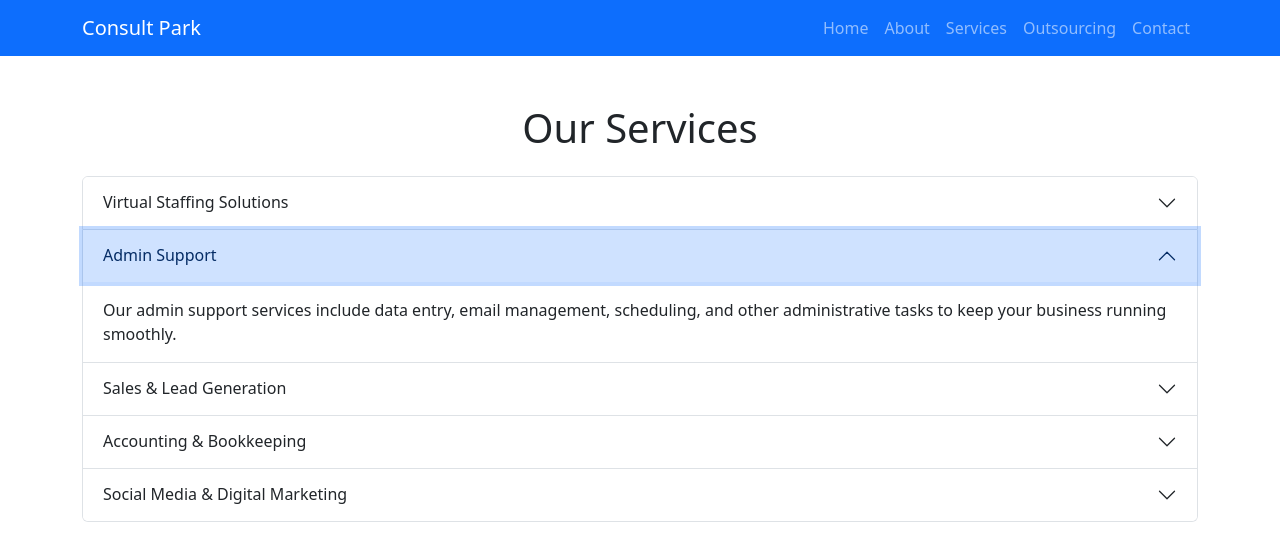
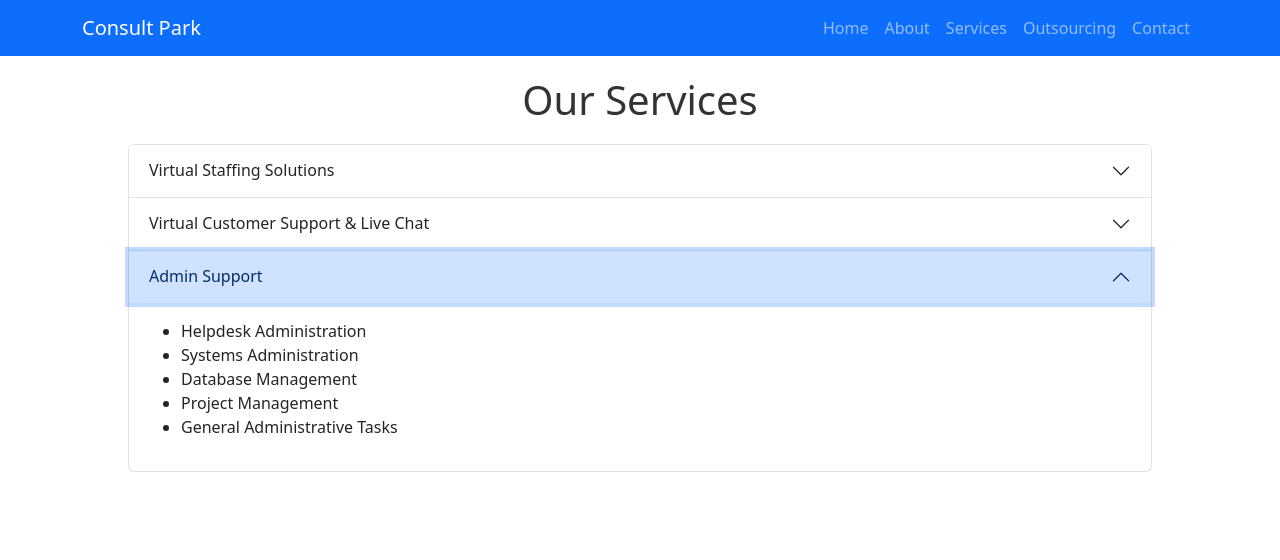
Before and after one commit to wrapperik/react-recap-code-blooded, a React (Create React App) app: page /services in a window 1280 px wide. Both pictures are taken after a click on the button "Admin Support". Shown: the top 560 px of the page. Built offline with nearby package versions, Linux system fonts and the light colour scheme.

Commit message:
Services

```diff
--- a/package.json
+++ b/package.json
@@ -9,7 +9,9 @@
     "@testing-library/user-event": "^13.5.0",
     "ajv": "^8.17.1",
     "bootstrap": "^5.3.6",
+    "bootstrap-icons": "^1.12.1",
     "react": "^19.1.0",
+    "react-bootstrap": "^2.10.9",
     "react-dom": "^19.1.0",
     "react-router-dom": "^7.5.3",
     "react-scripts": "5.0.1",
--- a/src/components/navbar.js
+++ b/src/components/navbar.js
@@ -1,5 +1,6 @@
 import React from 'react';
 import { Link } from 'react-router-dom';
+
 
 function Navbar() {
   return (
--- a/src/components/services.js
+++ b/src/components/services.js
@@ -1,133 +1,194 @@
 import React from 'react';
 import Navbar from './navbar';
+import Accordion from 'react-bootstrap/Accordion';
+import Modal from 'react-bootstrap/Modal';
+import './styles/services.css';
 
 function Services() {
+  const [showModal, setShowModal] = React.useState(false);
+  const [modalContent, setModalContent] = React.useState('');
+
+  const handleShowModal = (content) => {
+    setModalContent(content);
+    setShowModal(true);
+  };
+
+  const handleCloseModal = () => setShowModal(false);
+
   return (
     <>
-      <div className="container mt-5">
-        <h1 className="text-center mb-4">Our Services</h1>
-        <div className="accordion" id="servicesAccordion">
-          <div className="accordion-item">
-            <h2 className="accordion-header" id="headingOne">
-              <button
-                className="accordion-button"
-                type="button"
-                data-bs-toggle="collapse"
-                data-bs-target="#collapseOne"
-                aria-expanded="true"
-                aria-controls="collapseOne"
+
+      <div className="services-container">
+        <h1>Our Services</h1>
+        <Accordion defaultActiveKey="0" style={{ width: '80%', margin: '0 auto' }}>
+          <Accordion.Item eventKey="0">
+            <Accordion.Header>Virtual Staffing Solutions</Accordion.Header>
+            <Accordion.Body>
+              <p
+                onClick={() =>
+                  handleShowModal(
+                    'We provide skilled remote professionals who seamlessly integrate into your business operations.'
+                  )
+                }
               >
-                Virtual Staffing Solutions
-              </button>
-            </h2>
-            <div
-              id="collapseOne"
-              className="accordion-collapse collapse show"
-              aria-labelledby="headingOne"
-              data-bs-parent="#servicesAccordion"
-            >
-              <div className="accordion-body">
-                We provide highly skilled virtual staff to help you manage your business operations efficiently, saving you time and resources.
-              </div>
-            </div>
-          </div>
-          <div className="accordion-item">
-            <h2 className="accordion-header" id="headingTwo">
-              <button
-                className="accordion-button collapsed"
-                type="button"
-                data-bs-toggle="collapse"
-                data-bs-target="#collapseTwo"
-                aria-expanded="false"
-                aria-controls="collapseTwo"
-              >
-                Admin Support
-              </button>
-            </h2>
-            <div
-              id="collapseTwo"
-              className="accordion-collapse collapse"
-              aria-labelledby="headingTwo"
-              data-bs-parent="#servicesAccordion"
-            >
-              <div className="accordion-body">
-                Our admin support services include data entry, email management, scheduling, and other administrative tasks to keep your business running smoothly.
-              </div>
-            </div>
-          </div>
-          <div className="accordion-item">
-            <h2 className="accordion-header" id="headingThree">
-              <button
-                className="accordion-button collapsed"
-                type="button"
-                data-bs-toggle="collapse"
-                data-bs-target="#collapseThree"
-                aria-expanded="false"
-                aria-controls="collapseThree"
-              >
-                Sales & Lead Generation
-              </button>
-            </h2>
-            <div
-              id="collapseThree"
-              className="accordion-collapse collapse"
-              aria-labelledby="headingThree"
-              data-bs-parent="#servicesAccordion"
-            >
-              <div className="accordion-body">
-                Boost your sales with our expert lead generation and sales support services, tailored to help you grow your customer base.
-              </div>
-            </div>
-          </div>
-          <div className="accordion-item">
-            <h2 className="accordion-header" id="headingFour">
-              <button
-                className="accordion-button collapsed"
-                type="button"
-                data-bs-toggle="collapse"
-                data-bs-target="#collapseFour"
-                aria-expanded="false"
-                aria-controls="collapseFour"
-              >
-                Accounting & Bookkeeping
-              </button>
-            </h2>
-            <div
-              id="collapseFour"
-              className="accordion-collapse collapse"
-              aria-labelledby="headingFour"
-              data-bs-parent="#servicesAccordion"
-            >
-              <div className="accordion-body">
-                Our accounting and bookkeeping services ensure your financial records are accurate and up-to-date, helping you make informed decisions.
-              </div>
-            </div>
-          </div>
-          <div className="accordion-item">
-            <h2 className="accordion-header" id="headingFive">
-              <button
-                className="accordion-button collapsed"
-                type="button"
-                data-bs-toggle="collapse"
-                data-bs-target="#collapseFive"
-                aria-expanded="false"
-                aria-controls="collapseFive"
-              >
-                Social Media & Digital Marketing
-              </button>
-            </h2>
-            <div
-              id="collapseFive"
-              className="accordion-collapse collapse"
-              aria-labelledby="headingFive"
-              data-bs-parent="#servicesAccordion"
-            >
-              <div className="accordion-body">
-                Enhance your online presence with our social media and digital marketing services, including content creation, ad campaigns, and analytics.
-              </div>
-            </div>
-          </div>
-        </div>
+                We provide skilled remote professionals who seamlessly integrate into your business operations.
+              </p>
+            </Accordion.Body>
+          </Accordion.Item>
+          <Accordion.Item eventKey="1">
+            <Accordion.Header>Virtual Customer Support & Live Chat</Accordion.Header>
+            <Accordion.Body>
+              <ul>
+                <li
+                  onClick={() =>
+                    handleShowModal(`
+                    - Email-based Ticketing System: Managing customer queries and issues through an email-based system where tickets are created, tracked, and resolved.
+                    - Remote Desktop Support: Using remote desktop applications to troubleshoot and resolve technical issues directly on the customer's device.
+                    - On-Site Support: Providing physical assistance at the customer's location for hardware and software issues.
+                  `)
+                  }
+
+                >
+                  Helpdesk Support
+                </li>
+                <li
+                  onClick={() =>
+                    handleShowModal(`
+                    - Software Troubleshooting: Resolving issues related to software applications, operating systems, and other digital tools.
+                    - Hardware Maintenance: Addressing problems with physical devices such as computers, servers, and networking equipment.
+                    - Network Connectivity: Ensuring stable and secure network connections, including VPN setup and troubleshooting.
+                  `)
+                  }
+
+                >
+                  Technical Support
+                </li>
+                <li
+                  onClick={() =>
+                    handleShowModal(`
+                    - Customer Data Management: Storing and analyzing customer data to provide personalized support and improve service quality.
+                    - Feedback and Surveys: Collecting customer feedback to identify areas for improvement and enhance customer satisfaction.
+                  `)
+                  }
+
+                >
+                  Customer Relationship Management (CRM)
+                </li>
+                <li
+                  onClick={() =>
+                    handleShowModal(`
+                    - Real-Time Chat Support: Providing instant support to customers through live chat on the Consult Park website.
+                    - Live Agent Support: Offering real-time assistance from human agents for more complex issues that require personalized attention.
+                  `)
+                  }
+
+                >
+                  Live Chat Support
+                </li>
+                <li
+                  onClick={() =>
+                    handleShowModal(`
+                    - Monitoring Social Media Channels: Keeping an eye on mentions and messages on platforms like Twitter, Facebook, and Instagram.
+                    - Responding to Queries: Providing timely responses to customer inquiries and resolving issues through social media interactions.
+                  `)
+                  }
+
+                >
+                  Social Media Support
+                </li>
+                <li
+                  onClick={() =>
+                    handleShowModal(`
+                    - Online Forums: Creating and managing online forums where customers can ask questions, share experiences, and get support from other users and company representatives.
+                  `)
+                  }
+
+                >
+                  Community Forums
+                </li>
+              </ul>
+            </Accordion.Body>
+          </Accordion.Item>
+          <Accordion.Item eventKey="2">
+            <Accordion.Header>Admin Support</Accordion.Header>
+            <Accordion.Body>
+              <ul>
+                <li
+                  onClick={() =>
+                    handleShowModal(`
+                    - Email-based Ticketing System: Managing customer queries and issues through an email-based system where tickets are created, tracked, and resolved.
+                    - Remote Desktop Support: Using remote desktop applications to troubleshoot and resolve technical issues directly on the customer's device.
+                    - On-Site End User Support: Providing physical assistance at the customer's location for hardware and software issues.
+                  `)
+                  }
+
+                >
+                  Helpdesk Administration
+                </li>
+                <li
+                  onClick={() =>
+                    handleShowModal(`
+                    - Active Directory Management: Managing user accounts, permissions, and security settings using Active Directory.
+                    - Microsoft Office 365 Administration: Handling tasks related to Microsoft Office 365, including email administration, software upgrades, and troubleshooting.
+                    - Network Connectivity and VPN: Ensuring stable and secure network connections, including VPN setup and troubleshooting.
+                  `)
+                  }
+
+                >
+                  Systems Administration
+                </li>
+                <li
+                  onClick={() =>
+                    handleShowModal(`
+                    - MySQL Administration: Managing and maintaining MySQL databases to ensure data integrity and availability.
+                    - Database Backup and Recovery: Implementing backup and recovery procedures to protect data from loss or corruption.
+                  `)
+                  }
+
+                >
+                  Database Management
+                </li>
+                <li
+                  onClick={() =>
+                    handleShowModal(`
+                    - Software Project Management: Overseeing software development projects, ensuring they are completed on time and within budget.
+                    - Budgeting and Finance: Managing project budgets and financial planning to ensure efficient use of resources.
+                  `)
+                  }
+
+                >
+                  Project Management
+                </li>
+                <li
+                  onClick={() =>
+                    handleShowModal(`
+                    - Scheduling Meetings: Coordinating and scheduling meetings for project teams and leadership.
+                    - Data Entry: Performing data entry tasks to maintain accurate records and databases.
+                    - Developing Presentations: Creating presentations for meetings, reports, and other business needs.
+                    - Managing Incoming and Outgoing Mail: Handling mail correspondence to ensure timely communication.
+                  `)
+                  }
+
+                >
+                  General Administrative Tasks
+                </li>
+              </ul>
+            </Accordion.Body>
+          </Accordion.Item>
+        </Accordion>
+
+        {/* Modal for detailed content */}
+        <Modal show={showModal} onHide={handleCloseModal}>
+          <Modal.Header closeButton>
+            <Modal.Title>Service Details</Modal.Title>
+          </Modal.Header>
+          <Modal.Body>{modalContent}</Modal.Body>
+          <Modal.Footer>
+            <button className="btn btn-secondary" onClick={handleCloseModal}>
+              Close
+            </button>
+          </Modal.Footer>
+        </Modal>
       </div>
     </>
   );
--- /dev/null
+++ b/src/components/styles/services.css
@@ -0,0 +1,28 @@
+.btn {
+    background-color: #49B85F !important;
+    border: none !important;
+    height: 50px !important;
+    transition: ease-in-out 0.3s !important;
+}
+
+.btn:hover {
+ scale: 1.02;
+}
+
+ul li {
+    text-decoration: none;
+    color: inherit; /* Ensures the text color matches the parent element */
+    cursor: pointer; /* Keeps the pointer cursor for clickable items */
+}
+
+ul li:hover {
+    color: #49B85F; /* Optional: Add a hover effect for better UX */
+}
+
+.services-container h1 {
+    text-align: center; /* Centers the text horizontally */
+    margin-top: 20px; /* Adds some spacing at the top */
+    margin-bottom: 20px; /* Adds some spacing at the bottom */
+    font-size: 2.5rem; /* Adjusts the font size */
+    color: #333; /* Optional: Sets the text color */
+}
```
Also changed, not shown: 1 other file (tests, documents, lock files or other folders).
